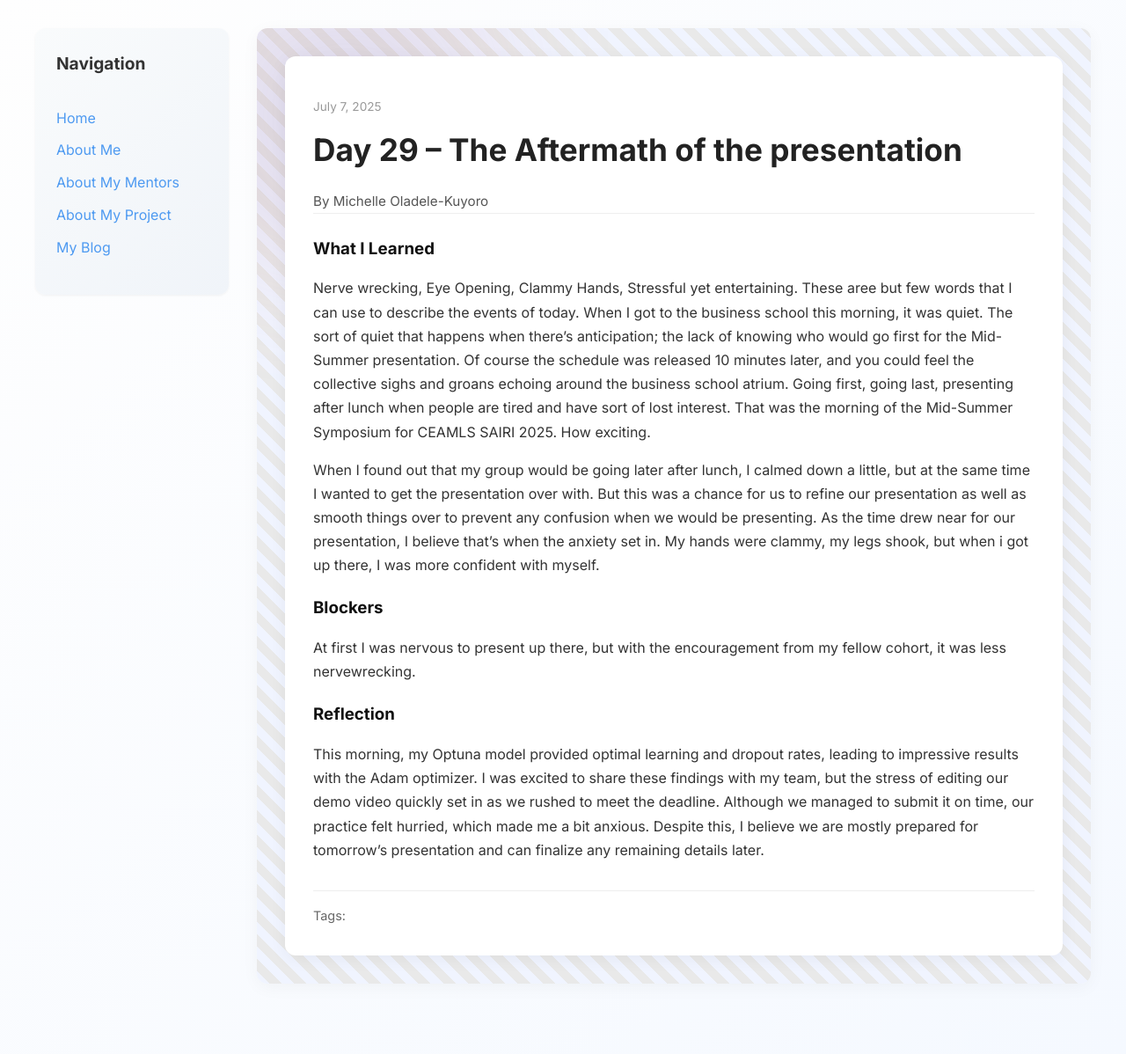
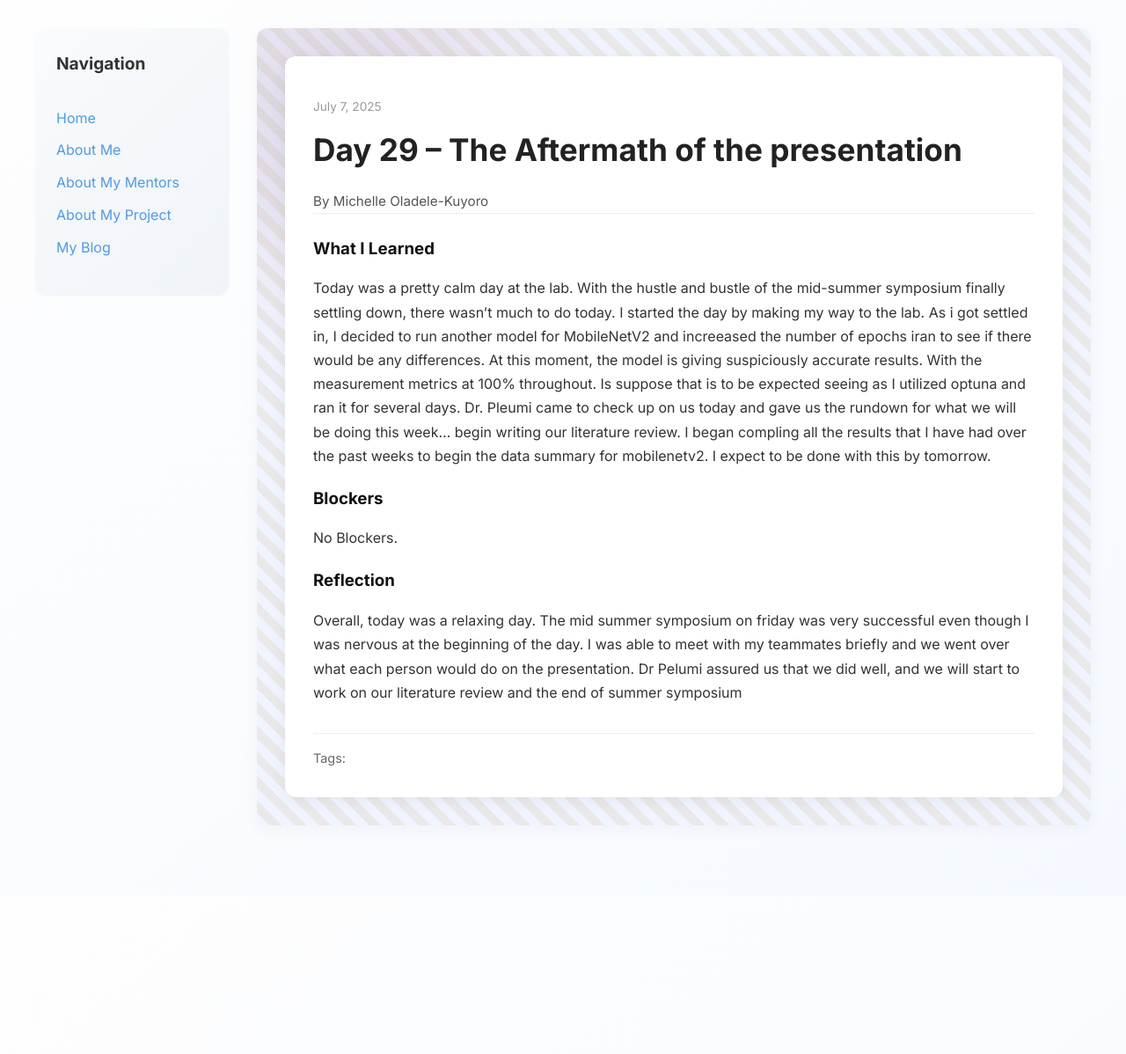
Before and after one commit to Miola585/Miola585.github.io, a Jekyll site: the page built from _posts/2025-07-07-day-29.md, in a window 1280 px wide. Shown: the whole page at 88% size. Built offline with Jekyll 4.4.1, drawn with Linux system fonts in a browser that asks for light colours; after the commit the page ends 1018 px from its top, so only the background shows below that.

Commit message:
Update 2025-07-07-day-29.md

```diff
--- a/_posts/2025-07-07-day-29.md
+++ b/_posts/2025-07-07-day-29.md
@@ -7,13 +7,11 @@ permalink: /day29.html
 tags: []
 
 what_i_learned: |
-  Nerve wrecking, Eye Opening, Clammy Hands, Stressful yet entertaining. These aree but few words that I can use to describe the events of today. When I got to the business school this morning, it was quiet. The sort of quiet that happens when there's anticipation; the lack of knowing who would go first for the Mid-Summer presentation. Of course the schedule was released 10 minutes later, and you could feel the collective sighs and groans echoing around the business school atrium. Going first, going last, presenting after lunch when people are tired and have sort of lost interest. That was the morning of the Mid-Summer Symposium for CEAMLS SAIRI 2025. How exciting.
-
-  When I found out that my group would be going later after lunch, I calmed down a little, but at the same time I wanted to get the presentation over with. But this was a chance for us to refine our presentation as well as smooth things over to prevent any confusion when we would be presenting. As the time drew near for our presentation, I believe that's when the anxiety set in. My hands were clammy, my legs shook, but when i got up there, I was more confident with myself.
+  Today was a pretty calm day at the lab. With the hustle and bustle of the mid-summer symposium finally settling down, there wasn't much to do today. I started the day by making my way to the lab. As i got settled in, I decided to run another model for MobileNetV2 and increeased the number of epochs iran to see if there would be any differences. At this moment, the model is giving suspiciously accurate results. With the measurement metrics at 100% throughout. Is suppose that is to be expected seeing as I utilized optuna and ran it for several days. Dr. Pleumi came to check up on us today and gave us the rundown for what we will be doing this week... begin writing our literature review. I began compling all the results that I have had over the past weeks to begin the data summary for mobilenetv2. I expect to be done with this by tomorrow.
 
 blockers: |
-   At first I was nervous to present up there, but with the encouragement from my fellow cohort, it was less nervewrecking.
+   No Blockers.
 
 reflection: |
-    This morning, my Optuna model provided optimal learning and dropout rates, leading to impressive results with the Adam optimizer. I was excited to share these findings with my team, but the stress of editing our demo video quickly set in as we rushed to meet the deadline. Although we managed to submit it on time, our practice felt hurried, which made me a bit anxious. Despite this, I believe we are mostly prepared for tomorrow's presentation and can finalize any remaining details later.
+    Overall, today was a relaxing day. The mid summer symposium on friday was very successful even though I was nervous at the beginning of the day. I was able to meet with my teammates briefly and we went over what each person would do on the presentation. Dr Pelumi assured us that we did well, and we will start to work on our literature review and the end of summer symposium
 ---
```
